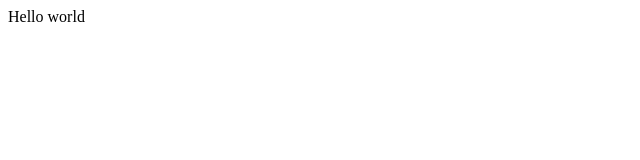
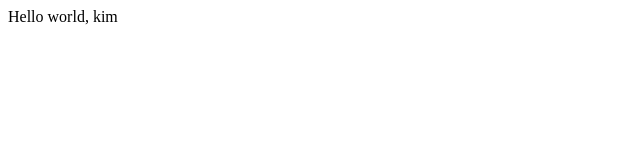
Before and after one commit to qkswkd301/opentutorials-kim, a plain HTML site: page index.html in a window 1280 px wide. Shown: the full height of the page, 0-640 px from the left. Drawn offline with Linux system fonts and the light colour scheme.

Commit message:
change index.html

```diff
--- a/index.html
+++ b/index.html
@@ -19,6 +19,6 @@
     </head>
 
     <body>
-        Hello world
+        Hello world, kim
     </body>
 </html>
```
